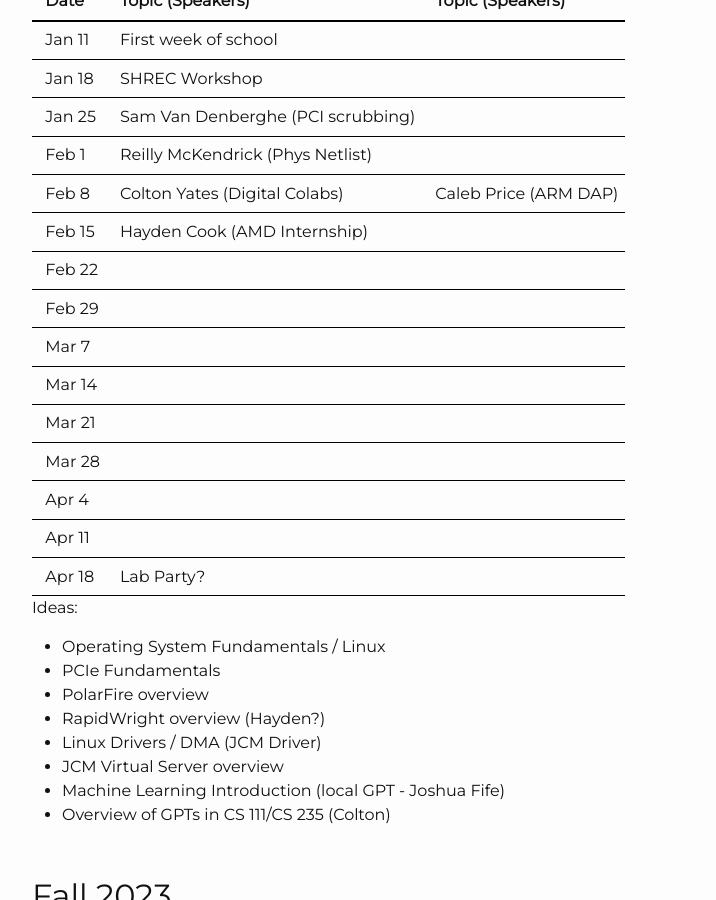
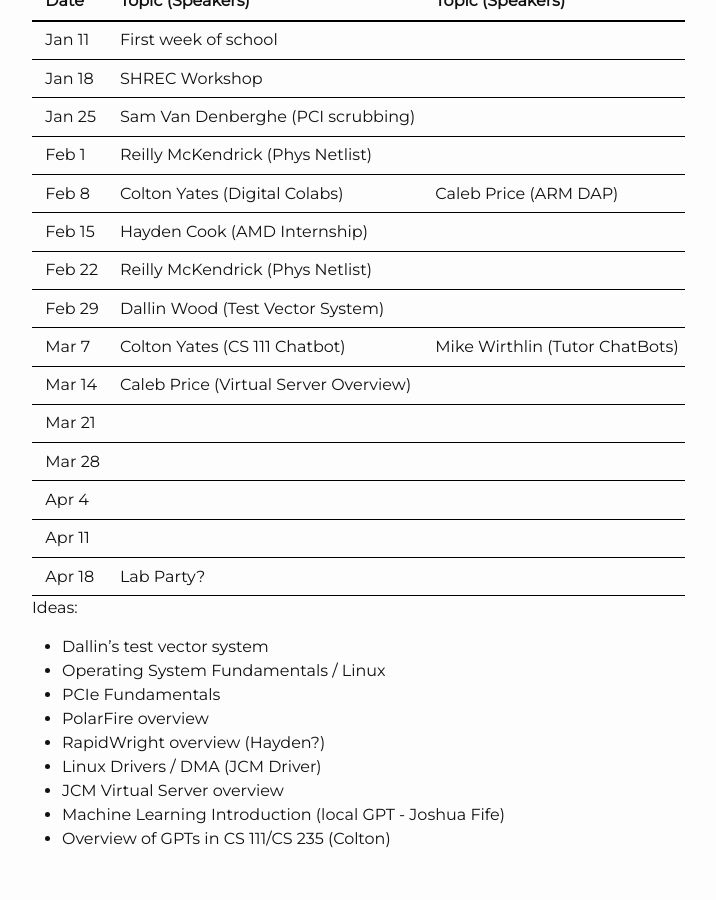
Before and after one commit to byuccl/byuccl.github.io, a Jekyll site: the page built from pages/schedule.md, in a window 1280 px wide and 900 px high, scrolled down 275 px. Shown: the whole window, without its empty margins (53-769 px from the left). Built offline with Jekyll 4.4.1, drawn with Linux system fonts in a browser that asks for light colours; nearby versions of some CDN libraries.

Commit message:
Updated schedule

```diff
--- a/pages/schedule.md
+++ b/pages/schedule.md
@@ -15,10 +15,10 @@
 |Feb 1      | Reilly McKendrick (Phys Netlist)              |                           |
 |Feb 8      | Colton Yates (Digital Colabs)                 |  Caleb Price (ARM DAP)    |
 |Feb 15     | Hayden Cook (AMD Internship)                  |                           |
-|Feb 22     |                                               |                           |
-|Feb 29     |                                               |                           |
-|Mar 7      |                                               |                           |
-|Mar 14     |                                               |                           |
+|Feb 22     | Reilly McKendrick (Phys Netlist)              |   |
+|Feb 29     | Dallin Wood (Test Vector System)              |                           |
+|Mar 7      | Colton Yates (CS 111 Chatbot)                 | Mike Wirthlin (Tutor ChatBots) |
+|Mar 14     | Caleb Price (Virtual Server Overview)         |                           |
 |Mar 21     |                                               |                           |
 |Mar 28     |                                               |                           |
 |Apr 4      |                                               |                           |
@@ -26,6 +26,7 @@
 |Apr 18     | Lab Party?                                    |                           |
 
 Ideas:
+* Dallin's test vector system
 * Operating System Fundamentals / Linux
 * PCIe Fundamentals
 * PolarFire overview
```
